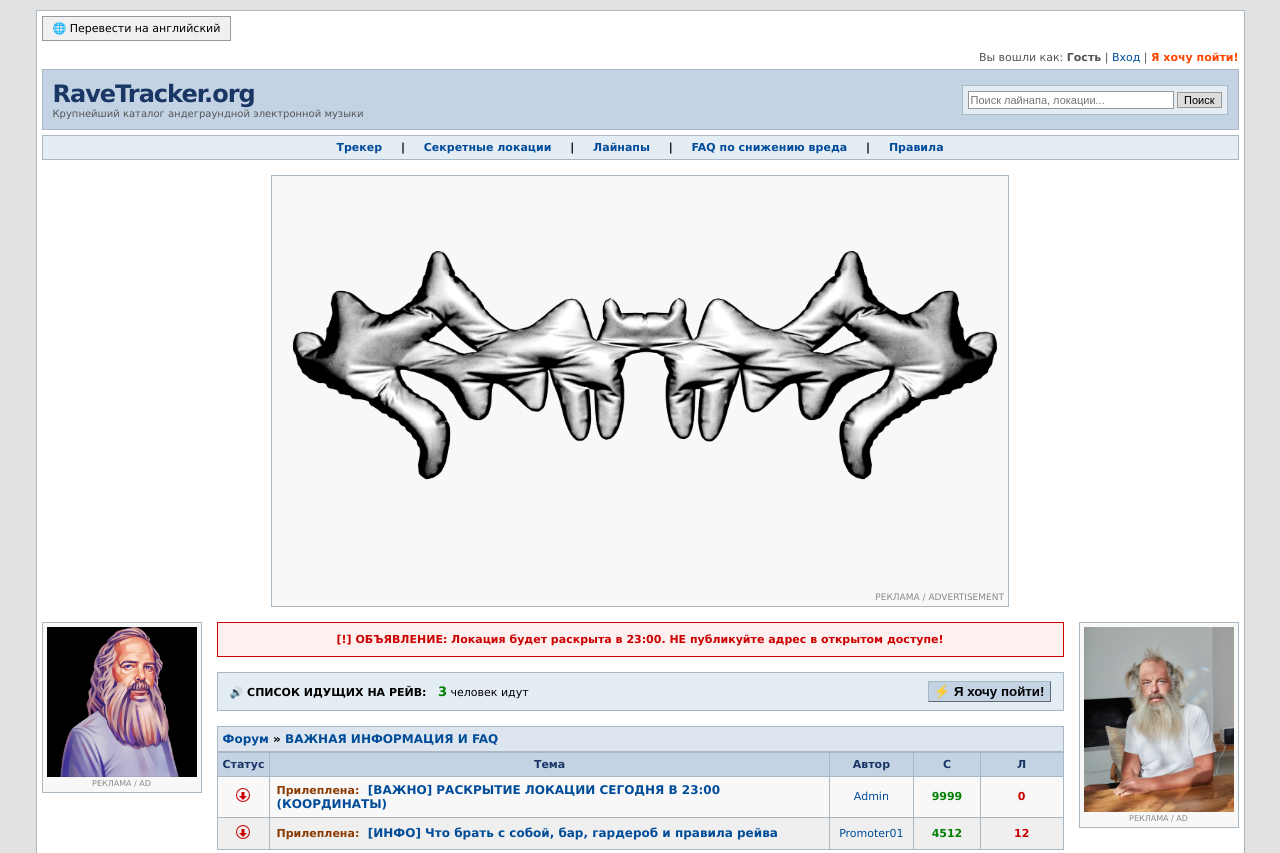
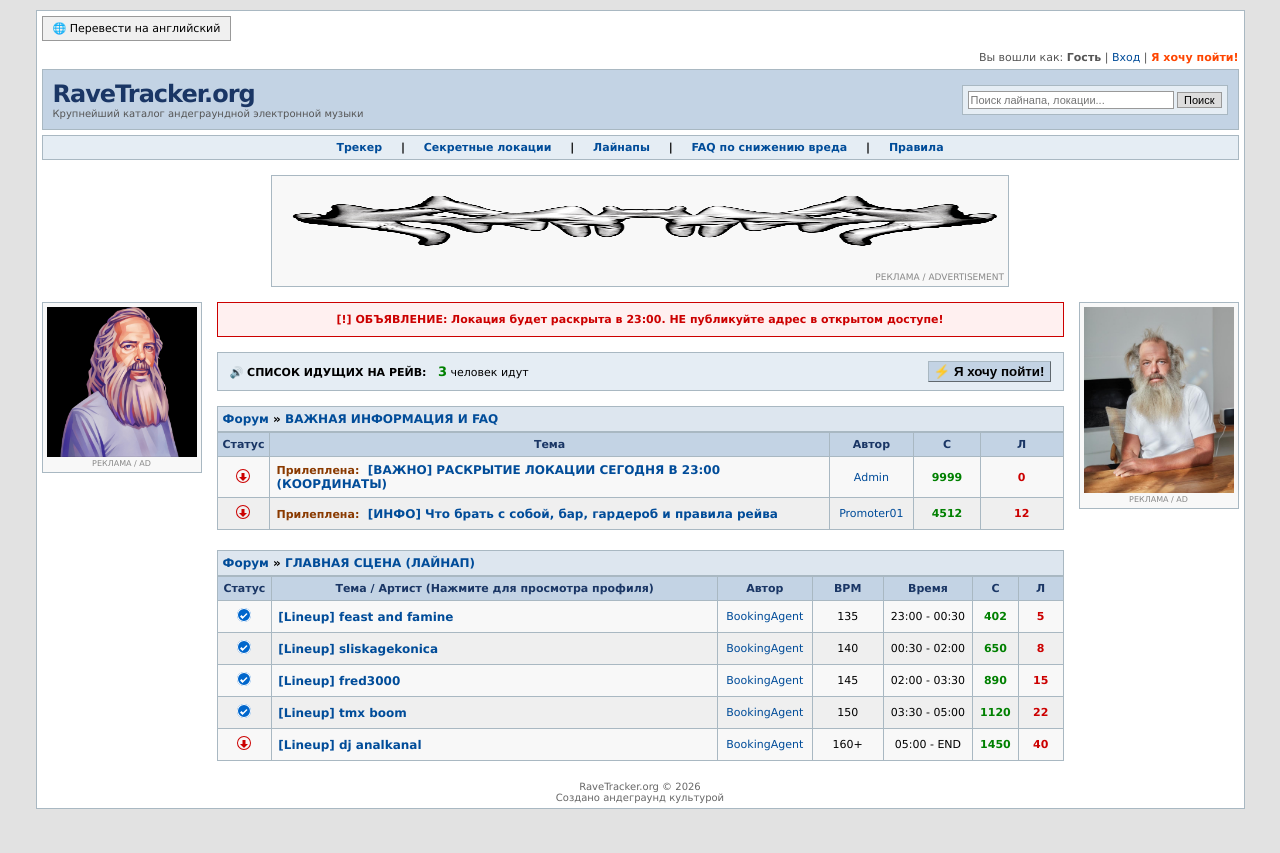
Before and after one commit to fdr3kk/ravetracker, a website: page index.html in a window 1280 px wide. Shown: the top 853 px of the page. After the commit the page ends 819 px from the top, so only its background shows below. Drawn offline with Linux system fonts and the light colour scheme; no server answers.

Commit message:
Fix sidebar ads not rendering and stretch top banner to 728x90

```diff
--- a/css/styles.css
+++ b/css/styles.css
@@ -184,8 +184,9 @@ a:hover {
 }
 .ad-slot.banner-ad img {
     width: 728px;
+    height: 90px;
     max-width: 100%;
-    height: auto;
+    object-fit: fill;
 }
 .ad-slot.side-ad img {
     width: 160px;
--- a/js/main.js
+++ b/js/main.js
@@ -236,12 +236,12 @@ async function loadAds() {
 
         if (!ads || ads.length === 0) return;
 
-        // Render Banner Ads (type: 'banner')
-        const bannerAds = ads.filter(ad => ad.active && (ad.type === 'banner' || ad.type === undefined));
+        // Render Banner Ads (type: 'banner' or position: 'top')
+        const bannerAds = ads.filter(ad => ad.active && (ad.type === 'banner' || ad.position === 'top' || (ad.type === undefined && ad.position === undefined)));
         renderBannerAds(bannerAds);
 
-        // Render Sidebar Ads (type: 'sidebar')
-        const sidebarAds = ads.filter(ad => ad.active && ad.type === 'sidebar');
+        // Render Sidebar Ads (type: 'sidebar' or position: 'sidebar')
+        const sidebarAds = ads.filter(ad => ad.active && (ad.type === 'sidebar' || ad.position === 'sidebar'));
         renderSidebarAds(sidebarAds);
 
     } catch (err) {
```
